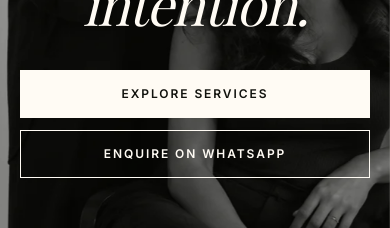
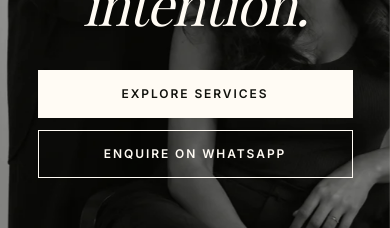
Before and after one commit to 007-Akira/icono, a Next.js app: page / in a window 390 px wide. Shown: the part 424-652 px from the top of the page. Built offline with nearby package versions, Linux system fonts and the light colour scheme; no server answers.

Commit message:
refine mobile hero button widths

```diff
--- a/components/home/Hero.tsx
+++ b/components/home/Hero.tsx
@@ -54,10 +54,18 @@ export function Hero() {
             <em className="font-normal">intention.</em>
           </h1>
           <div className="mt-10 flex flex-col justify-center gap-3 sm:flex-row">
-            <CTAButton href="#services" variant="light">
+            <CTAButton
+              href="#services"
+              variant="light"
+              className="mx-auto w-[90%] sm:mx-0 sm:w-auto"
+            >
               Explore Services
             </CTAButton>
-            <CTAButton href="#appointment" variant="outlineLight">
+            <CTAButton
+              href="#appointment"
+              variant="outlineLight"
+              className="mx-auto w-[90%] sm:mx-0 sm:w-auto"
+            >
               Enquire on WhatsApp
             </CTAButton>
           </div>
```
